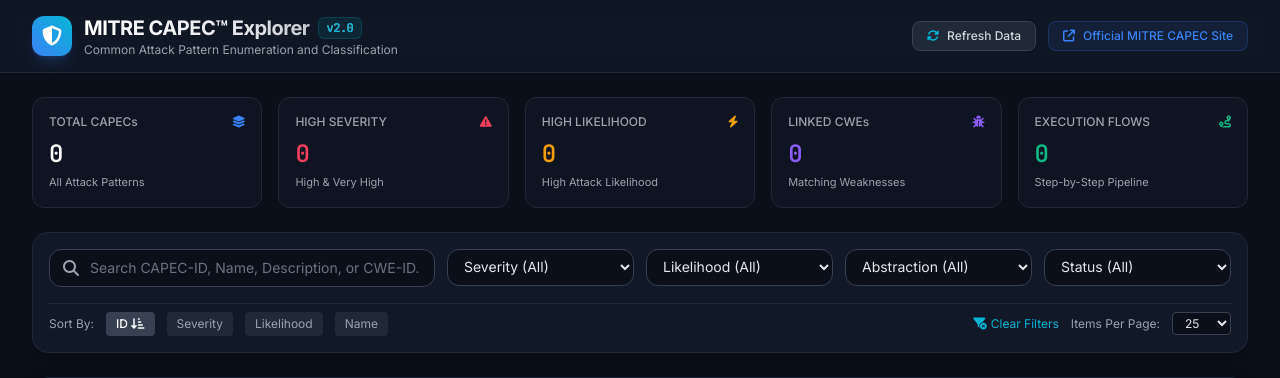
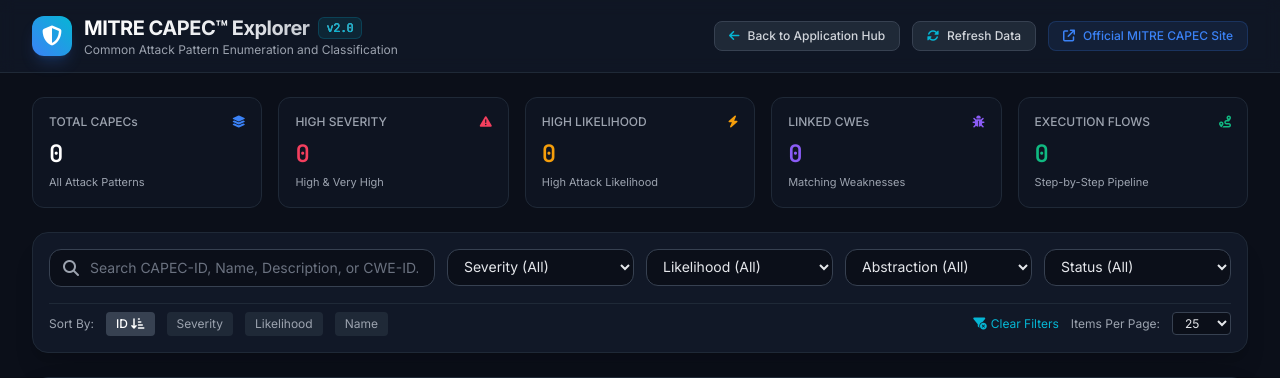
Before and after one commit to nissfdn/capec_project, a Flask app: page / in a window 1280 px wide. Shown: the top 378 px of the page. Run offline with Flask 3, Linux system fonts and the light colour scheme; data that the repository does not hold is empty; parts of the project's set-up code (start-up, migrations or seed data) failed here and were passed over; some libraries are stand-ins or nearby versions.

Commit message:
added at vercel

```diff
--- a/templates/index.html
+++ b/templates/index.html
@@ -70,6 +70,10 @@
             </div>
 
             <div class="flex items-center gap-3">
+                <a href="https://application-hub-pied.vercel.app/" class="flex items-center gap-2 px-3.5 py-1.5 rounded-lg bg-gray-800 hover:bg-gray-700 text-xs font-medium border border-gray-700 text-gray-300 transition-all">
+        <i class="fa-solid fa-arrow-left text-cyber-cyan"></i>
+        <span>Back to Application Hub</span>
+    </a>
                 <button id="refreshBtn" onclick="refreshData()" class="flex items-center gap-2 px-3.5 py-1.5 rounded-lg bg-gray-800 hover:bg-gray-700 text-xs font-medium border border-gray-700 text-gray-300 transition-all">
                     <i class="fa-solid fa-rotate text-cyber-cyan" id="refreshIcon"></i>
                     <span>Refresh Data</span>
```
